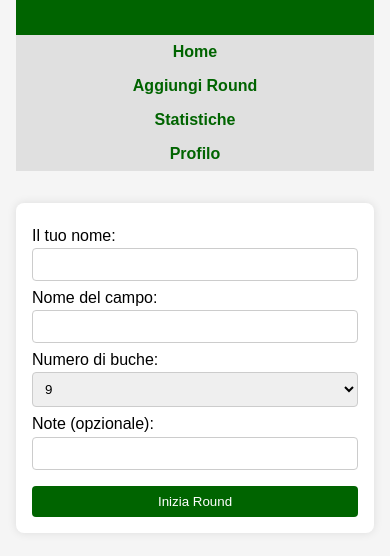
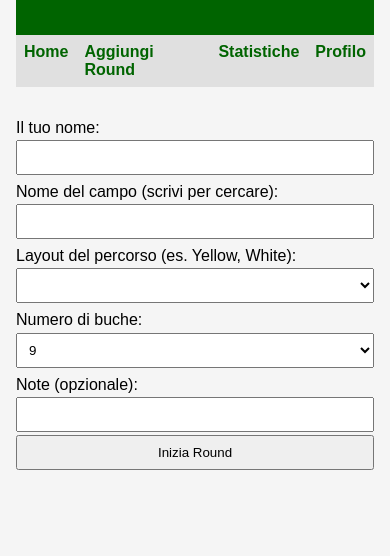
Before and after one commit to AkaiKoinzell/GolfCaddy, a plain HTML site: page index.html in a window 390 px wide. Shown: the part 130-686 px from the top of the page. Drawn offline with Linux system fonts and the light colour scheme.

Commit message:
Update index.html

```diff
--- a/index.html
+++ b/index.html
@@ -1,8 +1,8 @@
 <!DOCTYPE html>
-<html lang="en">
+<html lang="it">
 <head>
-  <meta charset="UTF-8">
-  <meta name="viewport" content="width=device-width, initial-scale=1.0">
+  <meta charset="UTF-8" />
+  <meta name="viewport" content="width=device-width, initial-scale=1.0"/>
   <title>Aggiungi Round - Golf Tracker</title>
   <style>
     body {
@@ -20,7 +20,6 @@
     nav {
       display: flex;
       justify-content: center;
-      flex-wrap: wrap;
       gap: 1rem;
       background: #e0e0e0;
       padding: 0.5rem;
@@ -31,18 +30,9 @@
       color: #006400;
       font-weight: bold;
     }
-    h2 {
-      color: #006400;
-      margin-top: 1rem;
-      text-align: center;
-    }
     form, .round-inputs {
       max-width: 600px;
       margin: 0 auto;
-      background: white;
-      padding: 1rem;
-      border-radius: 8px;
-      box-shadow: 0 0 10px rgba(0,0,0,0.1);
     }
     label {
       display: block;
@@ -53,30 +43,9 @@
       padding: 0.5rem;
       margin-top: 0.2rem;
       box-sizing: border-box;
-      border-radius: 4px;
-      border: 1px solid #ccc;
-    }
-    #layout {
-      display: none;
     }
     #hole-input {
       display: none;
-    }
-    button {
-      background-color: #006400;
-      color: white;
-      border: none;
-      margin-top: 1rem;
-      cursor: pointer;
-    }
-    button:hover {
-      background-color: #004d00;
-    }
-    @media (max-width: 600px) {
-      nav {
-        flex-direction: column;
-        align-items: center;
-      }
     }
   </style>
 </head>
@@ -95,8 +64,12 @@
     <label for="player">Il tuo nome:</label>
     <input type="text" id="player" />
 
-    <label for="course">Nome del campo:</label>
-    <input type="text" id="course" />
+    <label for="course">Nome del campo (scrivi per cercare):</label>
+    <input list="course-list" id="course" name="course" />
+    <datalist id="course-list"></datalist>
+
+    <label for="layout">Layout del percorso (es. Yellow, White):</label>
+    <select id="layout"></select>
 
     <label for="holes">Numero di buche:</label>
     <select id="holes">
@@ -104,16 +77,13 @@
       <option value="18">18</option>
     </select>
 
-    <label for="layout" id="layout-label" style="display:none;">Percorso:</label>
-    <select id="layout" style="display:none;"></select>
-
     <label for="notes">Note (opzionale):</label>
     <input type="text" id="notes" />
 
     <button type="button" onclick="startRound()">Inizia Round</button>
   </form>
 
-  <div id="hole-input" class="round-inputs">
+  <div id="hole-input">
     <h2>Buca <span id="hole-number">1</span></h2>
     <label for="par">Par:</label>
     <input type="number" id="par" />
```
